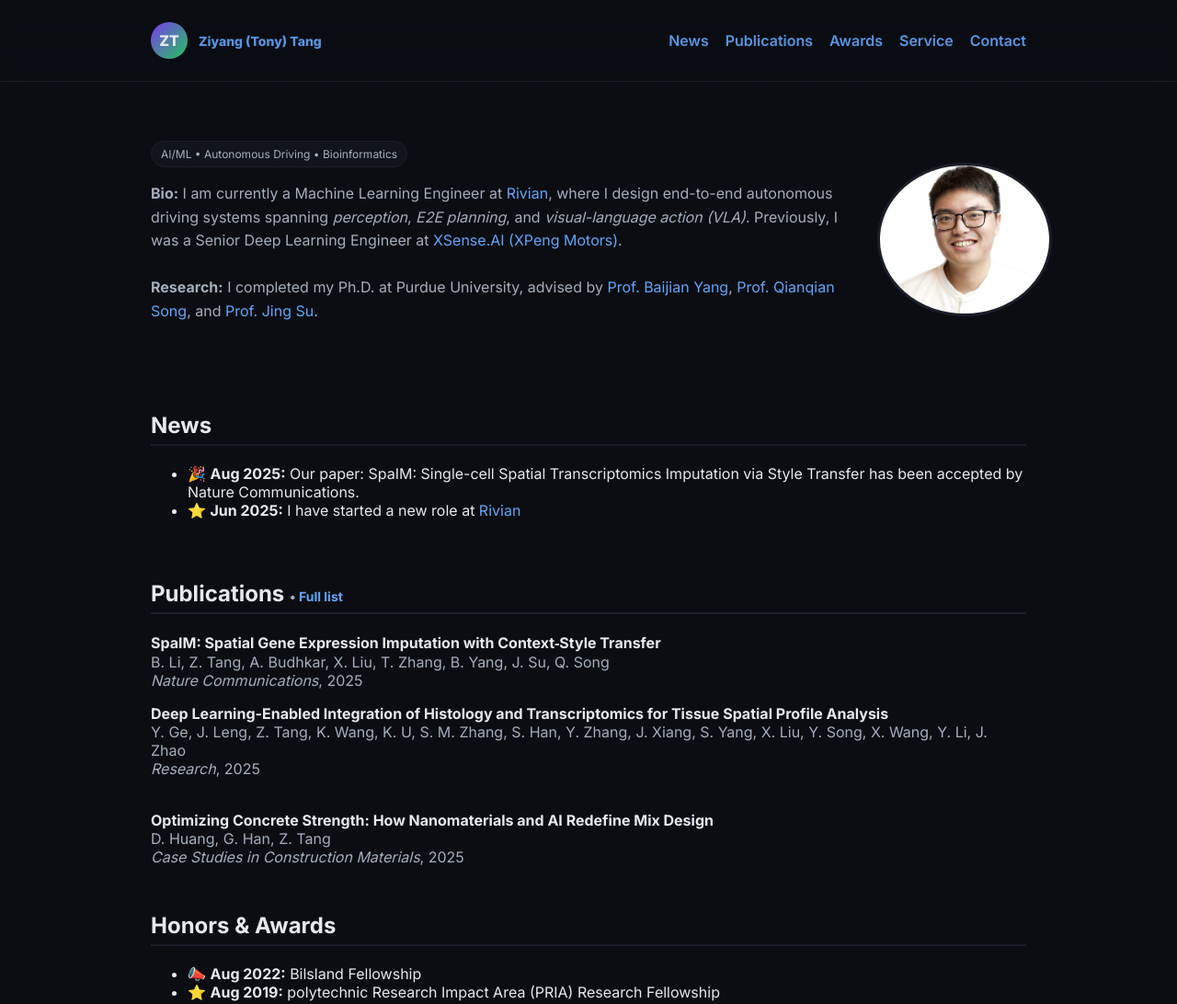
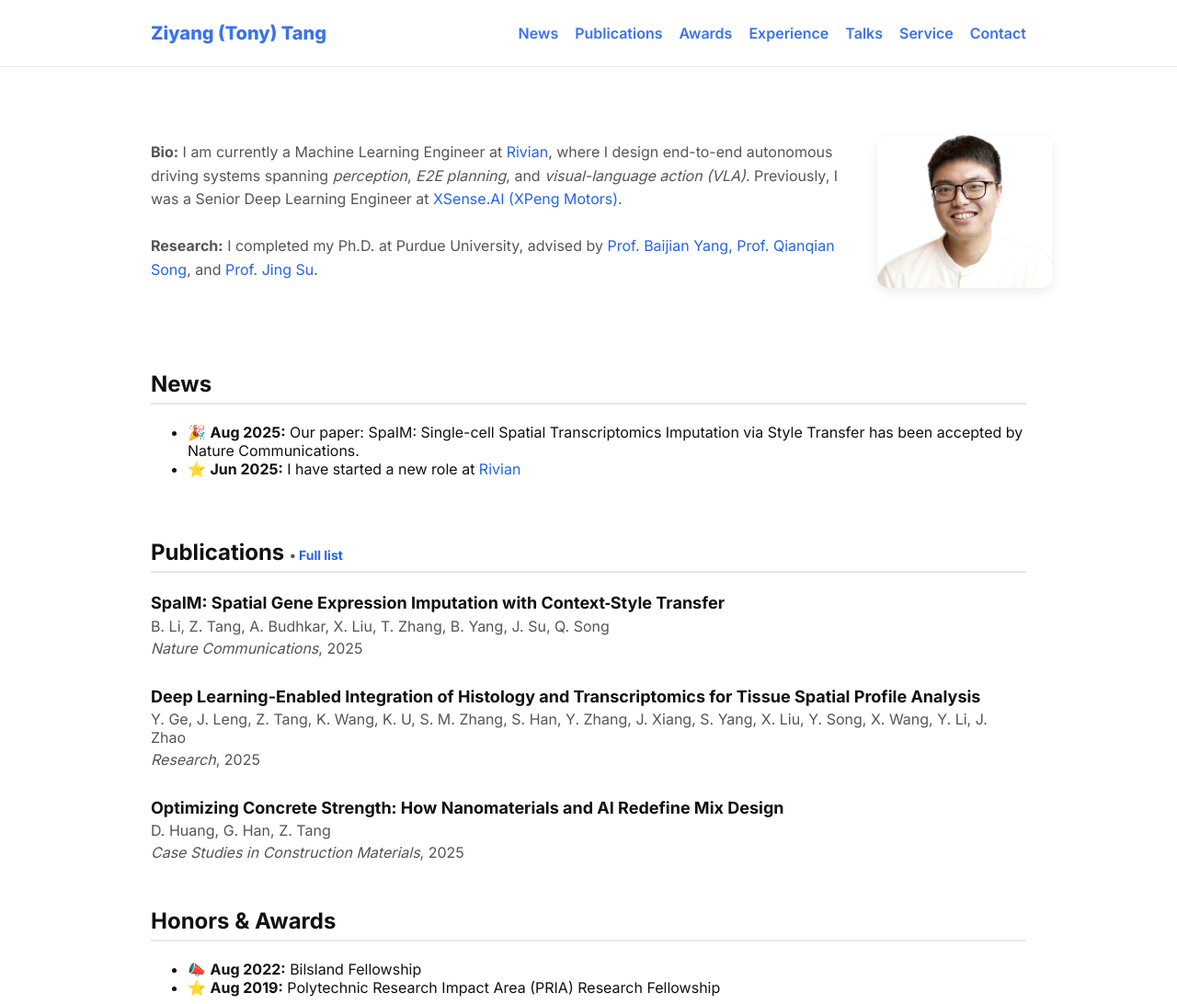
Before and after one commit to tonyyang1995/ZiyangTang.github.io, a plain HTML site: page index.html in a window 1280 px wide. Shown: the top 1092 px of the page at 92% size. Drawn offline with Linux system fonts and the light colour scheme.

Commit message:
change bg to white

```diff
--- a/index.html
+++ b/index.html
@@ -10,83 +10,63 @@
   <link href="https://fonts.googleapis.com/css2?family=Inter:wght@300;400;500;600;700;800&display=swap" rel="stylesheet">
   <style>
     :root{
-      --bg: #0b0d12; --panel:#11141a; --muted:#a5adbd; --text:#e6e9ef; --brand:#7c3aed; --accent:#22c55e; --link:#60a5fa; --card:#0f1319; --border:#1b1f2a;
+      --bg: #ffffff; --panel:#f9fafb; --muted:#555555; --text:#111111; --brand:#7c3aed; --accent:#22c55e; --link:#2563eb; --card:#ffffff; --border:#e5e7eb;
     }
     *{box-sizing:border-box}
     html,body{margin:0; padding:0; font-family: Inter, system-ui, -apple-system, Segoe UI, Roboto, "Helvetica Neue", Arial, "Noto Sans", "Apple Color Emoji","Segoe UI Emoji"; background:var(--bg); color:var(--text);}
     a{color:var(--link); text-decoration:none}
     a:hover{text-decoration:underline}
     .container{max-width:1000px; margin:0 auto; padding:24px}
-    header{position:sticky; top:0; z-index:10; backdrop-filter:saturate(180%) blur(12px); background:linear-gradient(to bottom, rgba(11,13,18,.9), rgba(11,13,18,.6)); border-bottom:1px solid var(--border)}
+    header{position:sticky; top:0; z-index:10; backdrop-filter:saturate(180%) blur(12px); background:rgba(255,255,255,0.9); border-bottom:1px solid var(--border)}
     nav{display:flex; align-items:center; gap:18px; padding:12px 24px; overflow:auto}
     nav .spacer{flex:1}
     nav a{font-weight:600; opacity:.9}
     nav a:hover{opacity:1}
     .brand{display:flex; align-items:center; gap:12px}
-    .avatar{width:40px; height:40px; border-radius:999px; background:linear-gradient(135deg,#7c3aed,#22c55e); display:inline-flex; align-items:center; justify-content:center; font-weight:800}
+    .avatar{width:40px; height:40px; border-radius:999px; background:linear-gradient(135deg,#7c3aed,#22c55e); display:inline-flex; align-items:center; justify-content:center; font-weight:800; color:#fff}
     .pill{display:inline-flex; gap:8px; align-items:center; padding:6px 10px; border:1px solid var(--border); border-radius:999px; background:var(--panel); color:var(--muted); font-size:12px}
     .hero{display:grid; grid-template-columns:80% 20%; gap:28px; padding:40px 0; align-items:center}
     .hero h1{font-size:40px; margin:0 0 8px 0}
     .hero p{color:var(--muted); line-height:1.6}
-    .hero img{width:100%; max-width:200px; height:auto; border-radius:50%; border:3px solid var(--border); object-fit:cover; display:block; margin:0 auto}
+    .hero img{width:100%; max-width:240px; height:auto; border-radius:12px; border:none var(--border); object-fit:fill; display:block; margin:0 auto; box-shadow:0 4px 12px rgba(0,0,0,0.08); background: transparent; mix-blend-mode: multiply;}
     .grid{display:grid; gap:16px}
     .grid.cols-2{grid-template-columns:1fr 1fr}
     .grid.cols-3{grid-template-columns:repeat(3, 1fr)}
     .section{padding:30px 0 10px}
     .section h2{font-size:24px; margin:10px 0 20px; border-bottom:2px solid var(--border); padding-bottom:6px}
-    .card{background:var(--card); border:1px solid var(--border); border-radius:16px; padding:16px}
     .news-list{display:grid; gap:16px}
     .news-item{padding:16px; border-left:4px solid var(--accent); background:var(--panel); border-radius:12px;}
     .news-meta{color:var(--muted); font-size:14px; margin-bottom:6px}
     .news-title{font-weight:600; margin-bottom:6px}
     .news-desc{color:var(--text); line-height:1.4}
     .tag{display:inline-block; margin-top:6px; padding:2px 8px; border:1px solid var(--border); border-radius:999px; font-size:12px; color:var(--muted)}
-    section{scroll-margin-top: 80px;}
     footer{border-top:1px solid var(--border); margin-top:40px; padding:20px 0; color:var(--muted)}
     .btn{display:inline-flex; align-items:center; gap:8px; padding:10px 14px; border-radius:10px; border:1px solid var(--border); background:var(--panel); color:var(--text); font-weight:600}
     .btn:hover{transform:translateY(-1px)}
     .row{display:flex; gap:12px; flex-wrap:wrap}
-    @media (max-width:900px){.hero{grid-template-columns:1fr; text-align:center}.hero img{margin-top:20px; max-width:180px}}
-    @media (max-width:620px){nav a{white-space:nowrap}.pub{grid-template-columns:60px 1fr}}
-      /* === Publications, Awards, Experience Templates === */
-    .section-note{color:var(--muted); font-size:13px; margin-top:-10px; margin-bottom:12px}
+
     /* Publications */
-    .pubs-list{display:grid; gap:16px}
-    .pub-item{display:grid; grid-template-columns:80px 1fr; gap:16px; padding:14px; border:1px solid var(--border); border-radius:12px; background:var(--panel)}
-    .pub-thumb{width:80px; height:80px; border-radius:10px; background:linear-gradient(135deg,#1d2533,#0b0d12); border:1px solid var(--border)}
-    .pub-title{font-weight:600}
-    .pub-meta{color:var(--muted); font-size:14px; margin-top:4px}
-    .pub-links{margin-top:8px; display:flex; gap:8px; flex-wrap:wrap}
-    .pub-link{padding:2px 8px; border:1px solid var(--border); border-radius:999px; font-size:12px; color:var(--muted)}
-    @media(max-width:600px){.pub-item{grid-template-columns:60px 1fr}}
+    .pubs-list{display:grid; gap:32px}
+    .pub-entry{display:block;}
+    .pub-details{text-align:left;}
+    .pub-details strong{font-size:18px;}
+    .pub-details div{margin-top:4px}
 
-    /* Awards */
-    .awards-list{display:grid; gap:12px}
-    .award-item{padding:12px 14px; border:1px solid var(--border); border-radius:10px; background:var(--panel); display:flex; justify-content:space-between; align-items:center}
-    .award-title{font-weight:600}
-    .award-meta{color:var(--muted); font-size:14px}
-
-    /* Experience */
-    .xp-list{display:grid; gap:16px}
-    .xp-item{padding:16px; border:1px solid var(--border); border-radius:12px; background:var(--panel)}
-    .xp-role{font-weight:700}
-    .xp-company{opacity:.95}
-    .xp-meta{color:var(--muted); font-size:14px; margin:4px 0 8px}
-    .xp-bullets{margin:0; padding-left:18px; color:var(--muted)}
+    @media (max-width:900px){.hero{grid-template-columns:1fr; text-align:center}.hero img{margin-top:20px; max-width:200px}}
   </style>
 </head>
 <body>
   <header>
     <nav class="container">
       <div class="brand">
-        <div class="avatar">ZT</div>
-        <a href="#top" style="font-weight:800; font-size:14px">Ziyang (Tony) Tang</a>
+        <a href="#top" style="font-weight:800; font-size:20px">Ziyang (Tony) Tang</a>
       </div>
       <div class="spacer"></div>
       <a href="#news">News</a>
       <a href="#publications">Publications</a>
       <a href="#awards">Awards</a>
-      <!-- <a href="#experience">Experience</a> -->
+      <a href="#experience">Experience</a>
+      <a href="#talks">Talks</a>
       <a href="#service">Service</a>
       <a href="#contact">Contact</a>
     </nav>
@@ -95,7 +75,7 @@
   <main id="top" class="container">
     <section class="hero">
       <div>
-        <span class="pill">AI/ML • Autonomous Driving • Bioinformatics</span>
+        <!-- <span class="pill">AI/ML • Autonomous Driving • Bioinformatics</span> -->
         <p>
           <strong>Bio:</strong> I am currently a Machine Learning Engineer at
             <a href="https://rivian.com/our-company" target="_blank" rel="noreferrer">Rivian</a>, where I design end-to-end autonomous driving systems spanning <em>perception</em>, <em>E2E planning</em>, and <em>visual-language action (VLA)</em>. Previously, I was a Senior Deep Learning Engineer at
@@ -124,52 +104,35 @@
     <!-- Recent Publications -->
     <section id="publications" class="section">
       <h2>Publications <span style="font-size:14px; color:var(--muted)">• <a href="https://scholar.google.com/citations?user=0lyfXlAAAAAJ&hl=en">Full list</a></span></h2>
-        <!-- <div class="section-note">Each publication shows a preview image (left) and plain text details (right).</div> -->
         <div class="pubs-list">
         <!-- Pub 1 -->
         <div class="pub-entry">
           <!-- <img src="assets/papers/spaim.jpg" alt="SpaIM preview" /> -->
-          <div>
-          <div><strong>SpaIM: Spatial Gene Expression Imputation with Context‑Style Transfer</strong></div>
+          <div class="pub-details">
+            <strong>SpaIM: Spatial Gene Expression Imputation with Context‑Style Transfer</strong>
             <div style="color:var(--muted)">B. Li, Z. Tang, A. Budhkar, X. Liu, T. Zhang, B. Yang, J. Su, Q. Song</div>
             <div style="color:var(--muted)"><em>Nature Communications</em>, 2025</div>
-          <!-- <div style="margin-top:6px">
-            <a class="tag" href="#">paper</a>
-            <a class="tag" href="#">code</a>
-            <a class="tag" href="#">bibtex</a>
-          </div> -->
           </div>
         </div>
         <!-- Pub 2 -->
         <div class="pub-entry">
           <!-- <img src="assets/papers/xplanner.jpg" alt="Xplanner preview" /> -->
-          <div>
-          <div><strong>Deep Learning-Enabled Integration of Histology and Transcriptomics for Tissue Spatial Profile Analysis</strong></div>
+          <div class="pub-details">
+            <strong>Deep Learning-Enabled Integration of Histology and Transcriptomics for Tissue Spatial Profile Analysis</strong>
             <div style="color:var(--muted)">Y. Ge, J. Leng, Z. Tang, K. Wang, K. U, S. M. Zhang, S. Han, Y. Zhang, J. Xiang, S. Yang, X. Liu, Y. Song, X. Wang, Y. Li, J. Zhao</div>
             <div style="color:var(--muted)"><em>Research</em>, 2025</div>
-          <!-- <div style="margin-top:6px">
-            <a class="tag" href="#">preprint</a>
-            <a class="tag" href="#">code</a>
-          </div> -->
           </div>
-          </div>
-          <br>
         </div>
         <!-- Pub 3 -->
         <div class="pub-entry">
-          <!-- <img src="assets/papers/xplanner.jpg" alt="Xplanner preview" /> -->
-          <div>
-          <div><strong>Optimizing Concrete Strength: How Nanomaterials and AI Redefine Mix Design</strong></div>
+          <!-- <img src="assets/papers/concrete.jpg" alt="Concrete preview" /> -->
+          <div class="pub-details">
+            <strong>Optimizing Concrete Strength: How Nanomaterials and AI Redefine Mix Design</strong>
             <div style="color:var(--muted)">D. Huang, G. Han, Z. Tang</div>
             <div style="color:var(--muted)"><em>Case Studies in Construction Materials</em>, 2025</div>
-          <!-- <div style="margin-top:6px">
-            <a class="tag" href="#">preprint</a>
-            <a class="tag" href="#">code</a>
-          </div> -->
           </div>
         </div>
       </div>
-
     </section>
 
     <!-- Honors & Awards -->
@@ -177,43 +140,20 @@
       <h2>Honors & Awards</h2>
       <ul class="awards-bullets">
         <li>📣 <strong>Aug 2022:</strong> Bilsland Fellowship</li>
-        <li>⭐ <strong>Aug 2019:</strong> polytechnic Research Impact Area (PRIA) Research Fellowship</li>
+        <li>⭐ <strong>Aug 2019:</strong> Polytechnic Research Impact Area (PRIA) Research Fellowship</li>
       </ul>
     </section>
 
-    <!-- Work Experience
-    <section id="experience" class="section">
-      <h2>Work Experience</h2>
-      <div class="section-note">Template: most recent first. Focus on impact.</div>
-      <div class="xp-list">
-        <div class="xp-item">
-          <div class="xp-role">Machine Learning Engineer — <span class="xp-company">Rivian Automotive</span></div>
-          <div class="xp-meta">Perception • End‑to‑End Planning • VLA | YYYY–Present | Location</div>
-          <ul class="xp-bullets">
-            <li>Designed E2E autonomous driving stack; shipped continuous decoder for planning with 5× lower inference latency.</li>
-            <li>Led perception improvements for dynamic objects and lane boundaries; boosted AP/L2 metrics by X%.</li>
-            <li>Scaled training with FSDP + ZeRO‑3; reduced GPU-hours by Y% via dynamic resolution and token compression.</li>
-          </ul>
-        </div>
-        <div class="xp-item">
-          <div class="xp-role">Senior Deep Learning Engineer — <span class="xp-company">XSense.AI (XPeng Motors)</span></div>
-          <div class="xp-meta">VLM/VLA • Multi‑Modal • Systems | YYYY–YYYY | Location</div>
-          <ul class="xp-bullets">
-            <li>Developed VLM/VLA pipelines with temporal encoders and multi‑modal training.</li>
-            <li>Built evaluation harness for closed‑loop planning; improved success rate by Z% on internal benchmarks.</li>
-          </ul>
-        </div>
-      </div>
-    </section> -->
-
     <section id="Service" class="section">
        <h2>Service</h2>
+       <ul class="awards-bullets">
           <li>Journal of System Architecture</li>
-          <li>IEEE Transactions on Systems, Man and Cybemetics</li>
-          <li>Journal of Signal Processing Systems </li>
+          <li>IEEE Transactions on Systems, Man and Cybernetics</li>
+          <li>Journal of Signal Processing Systems</li>
           <li>IEEE Internet of Things Journal</li>
-          <li>Information Sciences </li>
-          <li>Frontiers Bioengineering </li>
+          <li>Information Sciences</li>
+          <li>Frontiers Bioengineering</li>
+        </ul>
     </section>
 
     <section id="contact" class="section">
```
Lines whose indentation alone changed are shown as unchanged.
